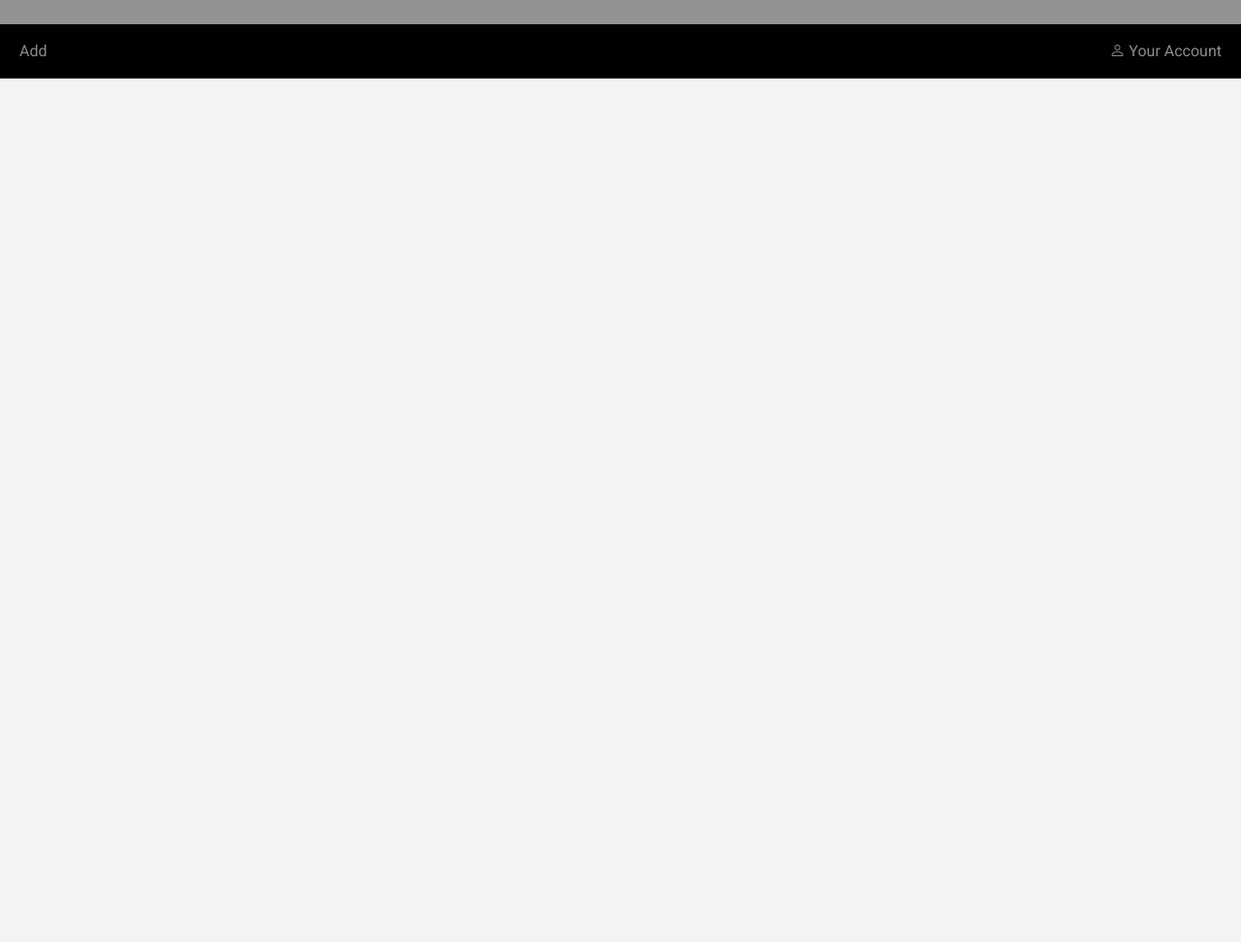
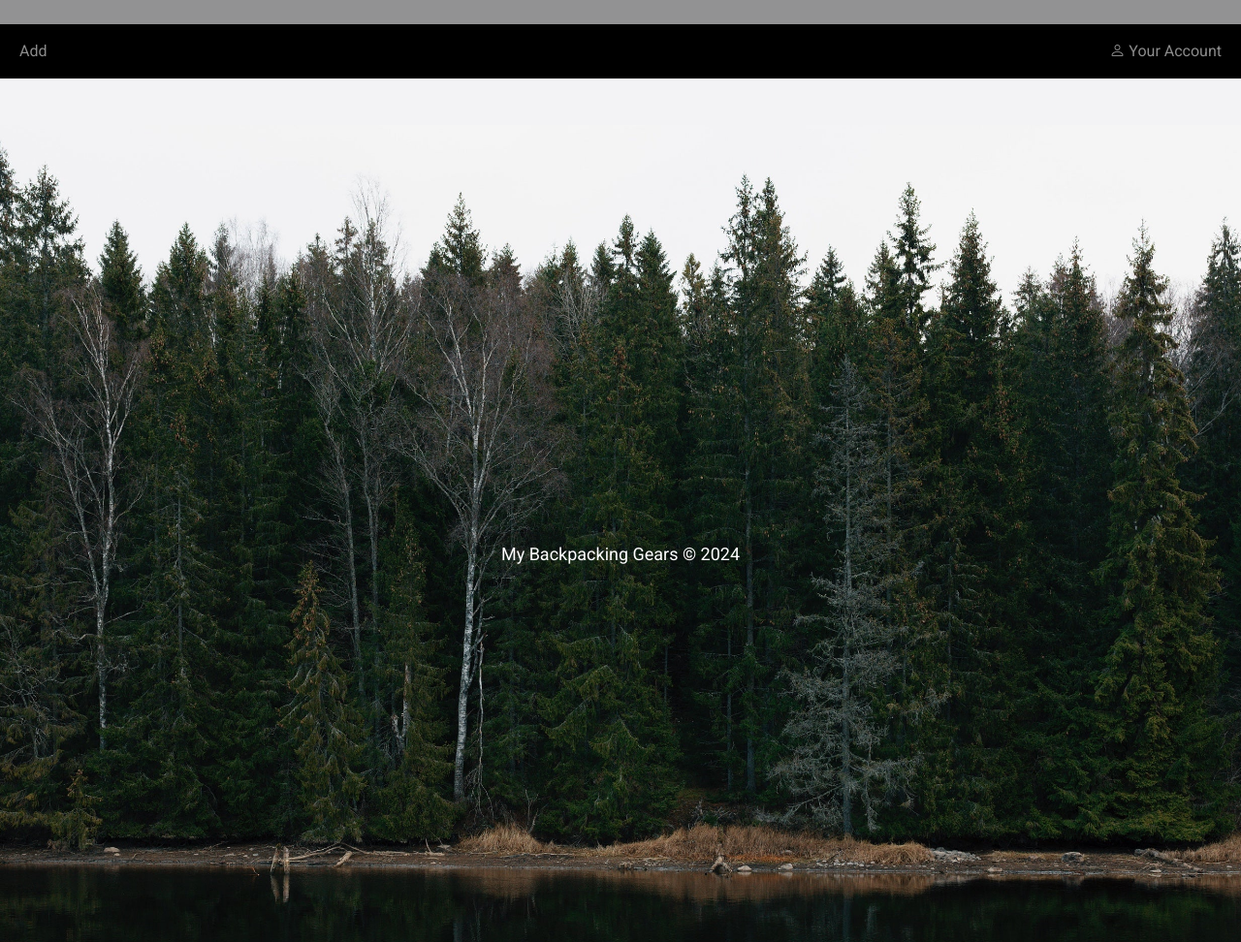
Before and after one commit to hestop/OSS_Assignment_4, a plain HTML site: page index.html in a window 1280 px wide. Shown: the part 500-1472 px from the top of the page at 97% size. Before the commit the page ends 800 px from the top, so only its background shows below. Drawn offline with nearby package versions, Linux system fonts and the light colour scheme; no server answers.

Commit message:
add footer

```diff
--- a/index.html
+++ b/index.html
@@ -353,4 +353,7 @@
         loadGearData();
     </script>
 </body>
+<footer class="foot text-white text-center d-flex align-items-center justify-content-center">
+    <p>My Backpacking Gears &copy; 2024</p>
+</footer>
 </html>
```
